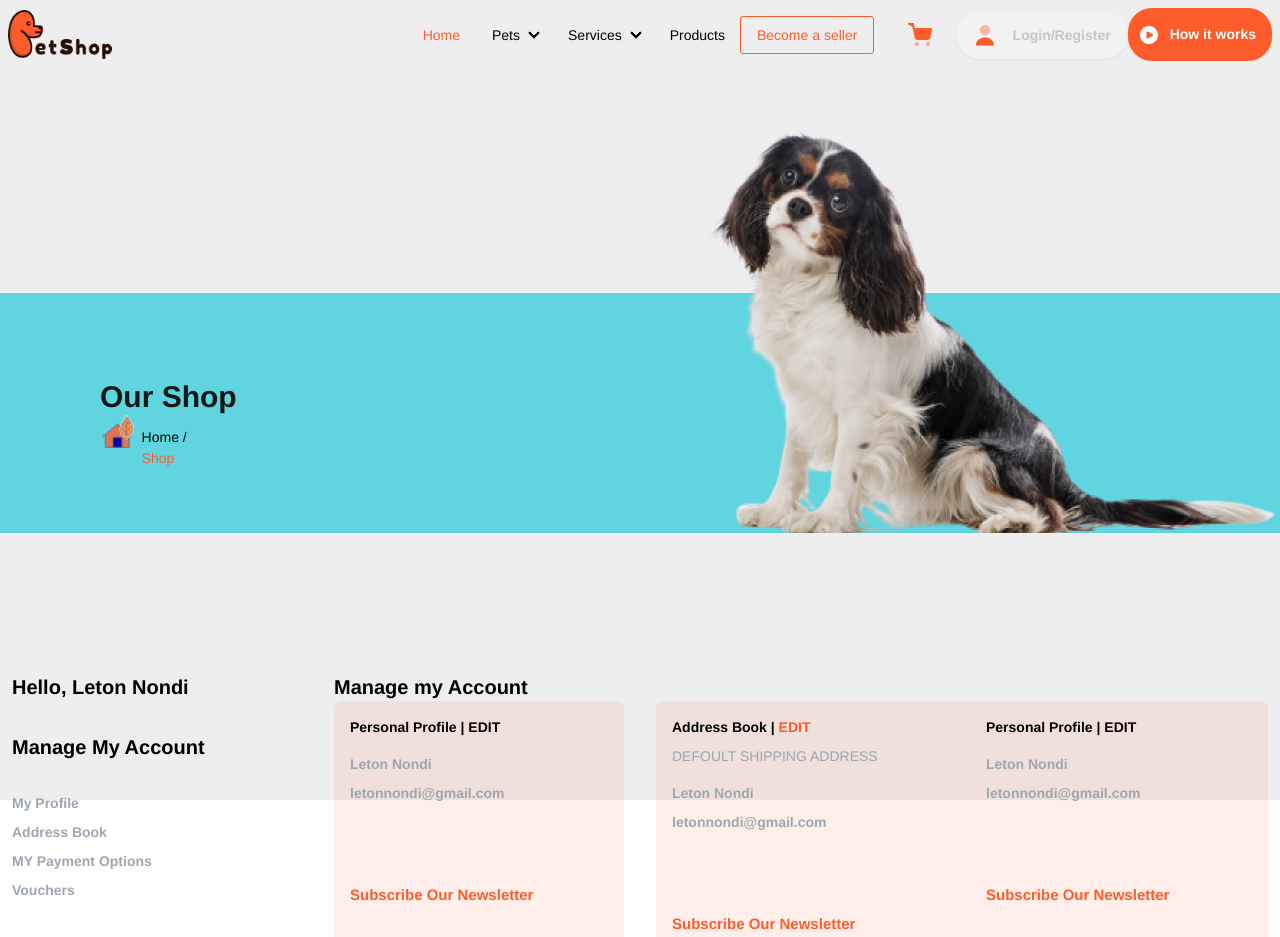
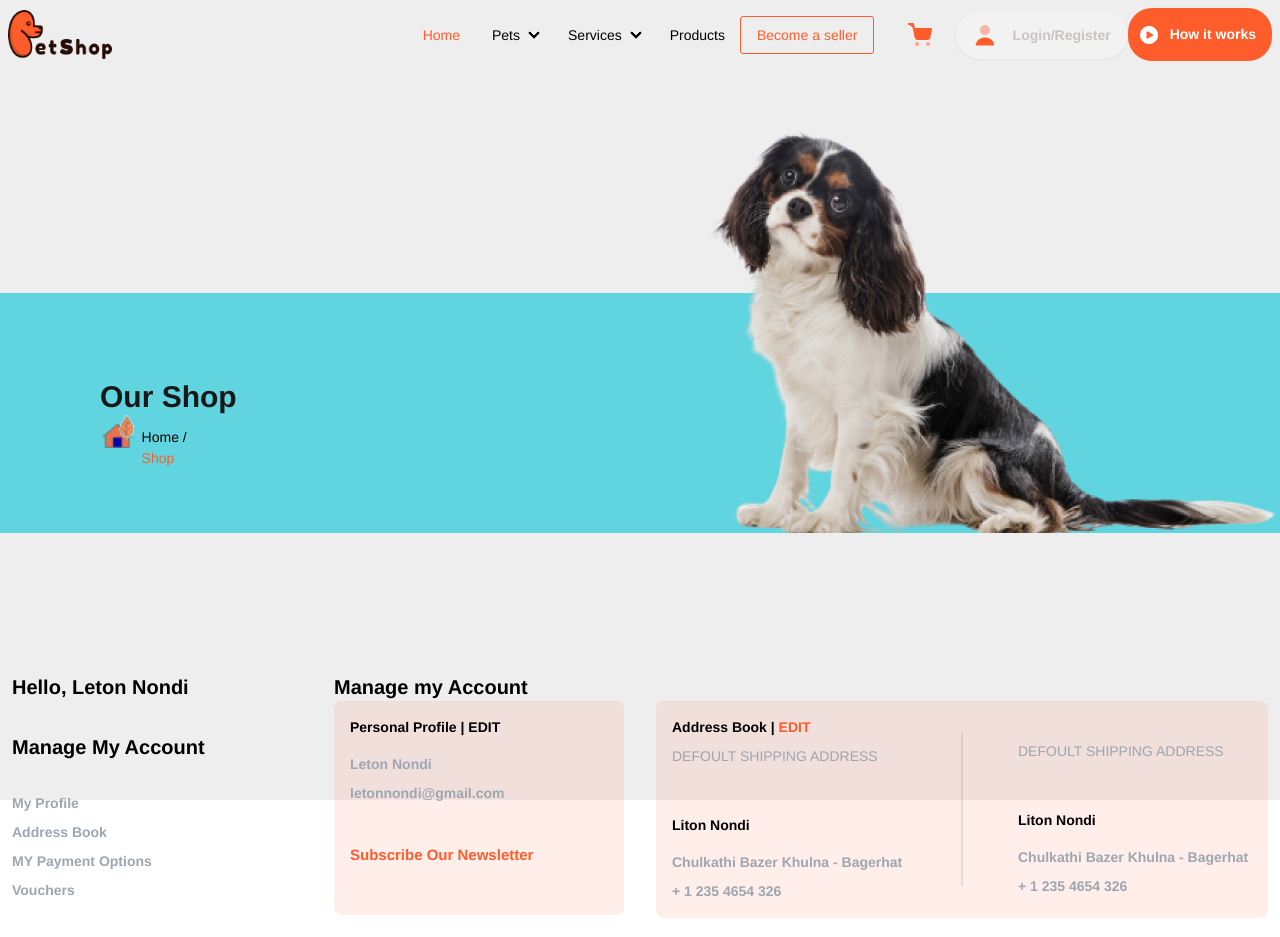
Before and after one commit to Jewel-190237/per-shop, a React (Vite) app: page /manageAccount1 in a window 1280 px wide. Shown: the top 937 px of the page. Built offline with nearby package versions, Linux system fonts and the light colour scheme.

Commit message:
my profile added

```diff
--- a/src/Components/MyAccount/ManageAccount1.jsx
+++ b/src/Components/MyAccount/ManageAccount1.jsx
@@ -44,7 +44,7 @@ const ManageAccount1 = () => {
                                 <a href=""><p className='mt-2 text-[#9da6b1] font-bold'>Leton Nondi</p></a>
                                 <a href=""><p className='mt-2 text-[#9da6b1] font-bold'>letonnondi@gmail.com</p></a>
                             </div>
-                            <h4 className='mt-20 font-bold text-[15px] pb-8 text-[#FF5C2C]'>Subscribe Our Newsletter</h4>
+                            <h4 className='mt-10 font-bold text-[15px] pb-8 text-[#FF5C2C]'>Subscribe Our Newsletter</h4>
                         </div>
                     </div>
                     <div className='col-span-2 mt-7'>
@@ -52,21 +52,21 @@ const ManageAccount1 = () => {
                             <div className='flex-1 rounded-lg p-4'>
                                 <h4 className='font-bold'>Address Book | <span className='text-[#FF5C2C]'>EDIT</span></h4>
                                 <p className='mt-2 text-[#9da6b1]  uppercase'>DEFOULT SHIPPING ADDRESS</p>
+                                <h4 className='font-bold mt-12'>Liton Nondi </h4>
                                 <div className='mt-4'>
-                                    <a href=""><p className='mt-2 text-[#9da6b1] font-bold'>Leton Nondi</p></a>
-                                    <a href=""><p className='mt-2 text-[#9da6b1] font-bold'>letonnondi@gmail.com</p></a>
+                                    <p className='mt-2 text-[#9da6b1] font-bold'>Chulkathi Bazer Khulna - Bagerhat </p>
+                                    <p className='mt-2 text-[#9da6b1] font-bold'>+ 1 235 4654 326</p>
                                 </div>
-                                <h4 className='mt-20 font-bold text-[15px] pb-8 text-[#FF5C2C]'>Subscribe Our Newsletter</h4>
                             </div>
+                            <div className="divider lg:divider-horizontal py-8"></div>
                             <div className='flex-1 rounded-lg p-4'>
-                                <h4 className='font-bold'>Personal Profile | EDIT</h4>
+                                <p className='mt-6 text-[#9da6b1]  uppercase'>DEFOULT SHIPPING ADDRESS</p>
+                                <h4 className='font-bold mt-12'>Liton Nondi </h4>
                                 <div className='mt-4'>
-                                    <a href=""><p className='mt-2 text-[#9da6b1] font-bold'>Leton Nondi</p></a>
-                                    <a href=""><p className='mt-2 text-[#9da6b1] font-bold'>letonnondi@gmail.com</p></a>
+                                    <p className='mt-2 text-[#9da6b1] font-bold'>Chulkathi Bazer Khulna - Bagerhat </p>
+                                    <p className='mt-2 text-[#9da6b1] font-bold'>+ 1 235 4654 326</p>
                                 </div>
-                                <h4 className='mt-20 font-bold text-[15px] pb-8 text-[#FF5C2C]'>Subscribe Our Newsletter</h4>
                             </div>
-
                         </div>
                     </div>
                 </div>
--- /dev/null
+++ b/src/Components/MyAccount/MyProfile.jsx
@@ -0,0 +1,11 @@
+import React from 'react';
+
+const MyProfile = () => {
+    return (
+        <div>
+
+        </div>
+    );
+};
+
+export default MyProfile;
--- a/src/main.jsx
+++ b/src/main.jsx
@@ -24,6 +24,7 @@ import Payment from './Components/Payment/Payment.jsx';
 import Payment2 from './Components/Payment/Payment2.jsx';
 import Payment3 from './Components/Payment/Payment3.jsx';
 import ManageAccount1 from './Components/MyAccount/ManageAccount1.jsx';
+import MyProfile from './Components/MyAccount/MyProfile.jsx';
 const router = createBrowserRouter([
   {
     path: "/",
@@ -86,6 +87,10 @@ const router = createBrowserRouter([
         path: "/manageAccount1",
         element: <ManageAccount1></ManageAccount1>
       },
+      {
+        path: "/myProfile",
+        element: <MyProfile></MyProfile>
+      },
 
       {
         path: "/contact",
```
